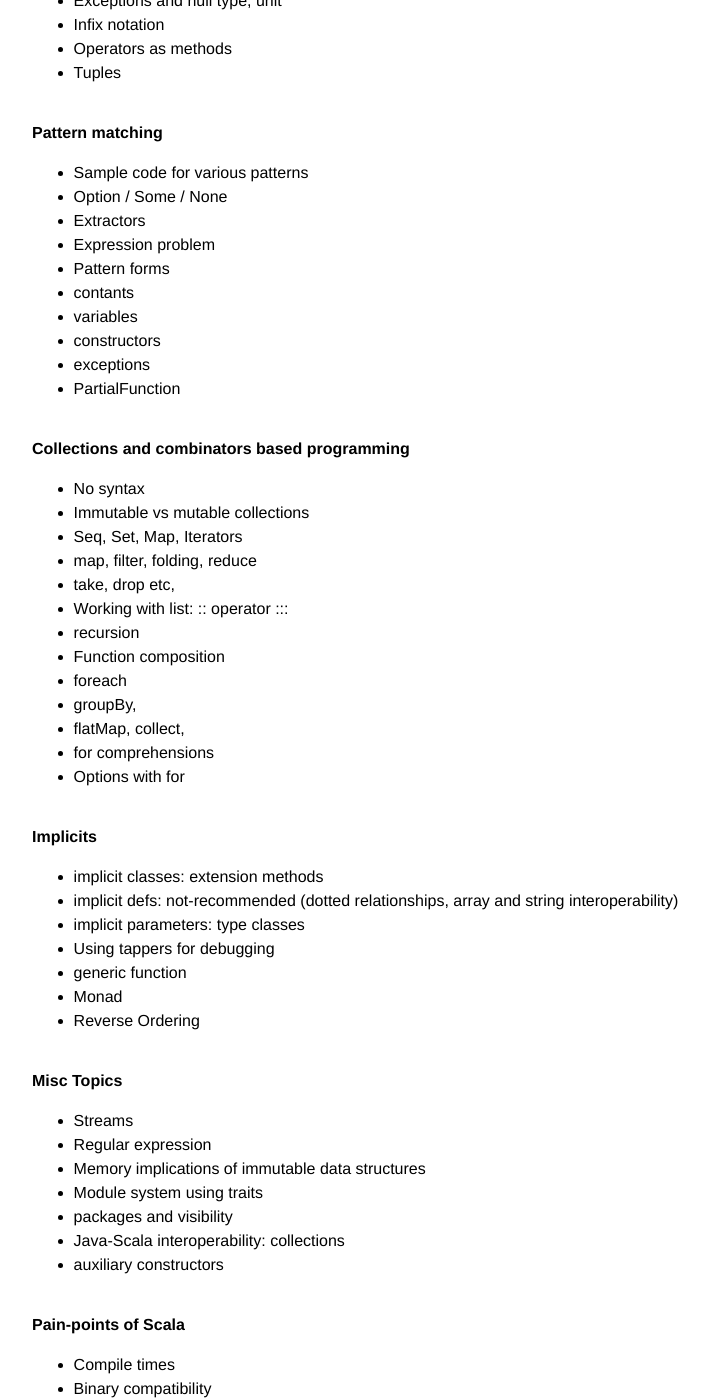
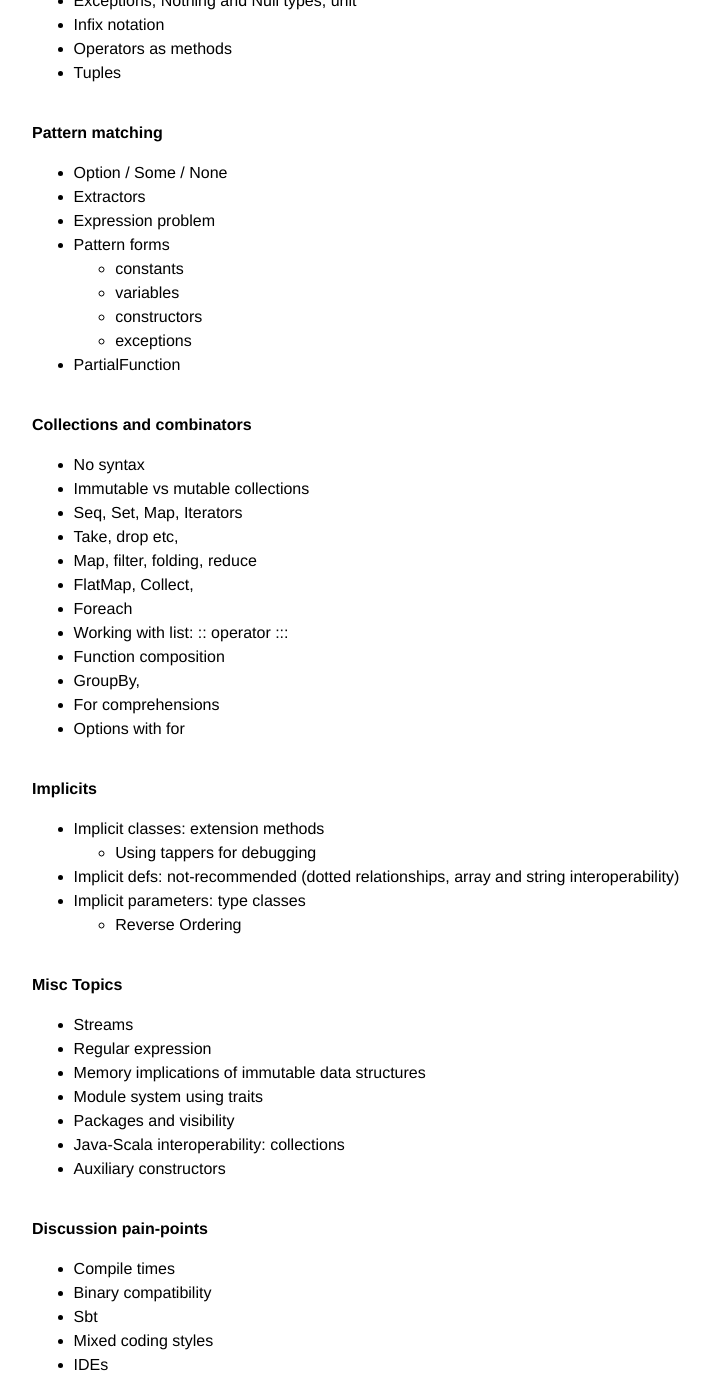
Before and after one commit to punescala/punescala.github.io, a Jekyll site: the page built from course-outline.md, in a window 1280 px wide and 1400 px high, scrolled down 763 px. Shown: the whole window, without its empty margins (208-918 px from the left). Built offline with Jekyll 4.4.1, drawn with Linux system fonts in a browser that asks for light colours; some of the changed text lies outside the part shown.

Commit message:
Added links, outline updates and some formatting

```diff
--- a/course-outline.md
+++ b/course-outline.md
@@ -28,50 +28,46 @@ Principles of Programming in Scala
 * Class extension, overriding vals, dynamic dispatch
 * Name based dependency resolution
 * Object hierarchy
-* Exceptions and null type, unit
+* Exceptions, Nothing and Null types, unit
 * Infix notation
 * Operators as methods
 * Tuples
 
 ##### **Pattern matching**
 
-* Sample code for various patterns
 * Option / Some / None
 * Extractors
 * Expression problem
 * Pattern forms
-* contants
-* variables
-* constructors
-* exceptions
+  * constants
+  * variables
+  * constructors
+  * exceptions
 * PartialFunction
 
 
-##### **Collections and combinators based programming**
+##### **Collections and combinators**
 
 * No syntax
 * Immutable vs mutable collections
 * Seq, Set, Map, Iterators
-* map, filter, folding, reduce
-* take, drop etc,
+* Take, drop etc,
+* Map, filter, folding, reduce
+* FlatMap, Collect,
+* Foreach
 * Working with list: :: operator :::
-* recursion
 * Function composition
-* foreach
-* groupBy,
-* flatMap, collect,
-* for comprehensions
+* GroupBy,
+* For comprehensions
 * Options with for
 
 ##### **Implicits**
 
-* implicit classes: extension methods
-* implicit defs: not-recommended (dotted relationships, array and string interoperability)
-* implicit parameters: type classes
-* Using tappers for debugging
-* generic function
-* Monad
-* Reverse Ordering
+* Implicit classes: extension methods
+  * Using tappers for debugging
+* Implicit defs: not-recommended (dotted relationships, array and string interoperability)
+* Implicit parameters: type classes
+  * Reverse Ordering
 
 ##### **Misc Topics**
 
@@ -79,11 +75,11 @@ Principles of Programming in Scala
 * Regular expression
 * Memory implications of immutable data structures
 * Module system using traits
-* packages and visibility
+* Packages and visibility
 * Java-Scala interoperability: collections
-* auxiliary constructors
+* Auxiliary constructors
 
-##### **Pain-points of Scala**
+##### **Discussion pain-points**
 
 * Compile times
 * Binary compatibility
```
Also changed, not shown: other parts of course-outline.md (+2 -2 lines), _posts/2014-05-15-principles-of-programming-in-scala.markdown (+28 -27 lines).
